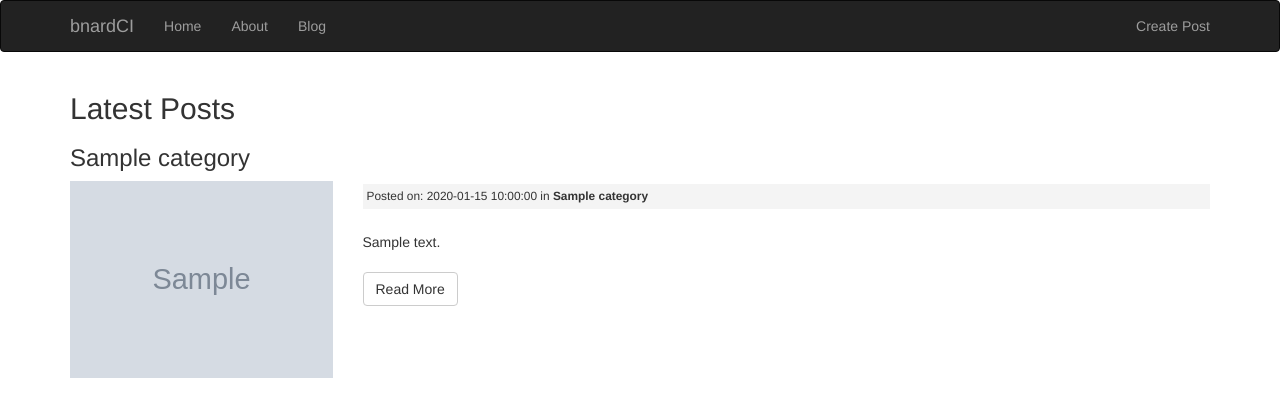
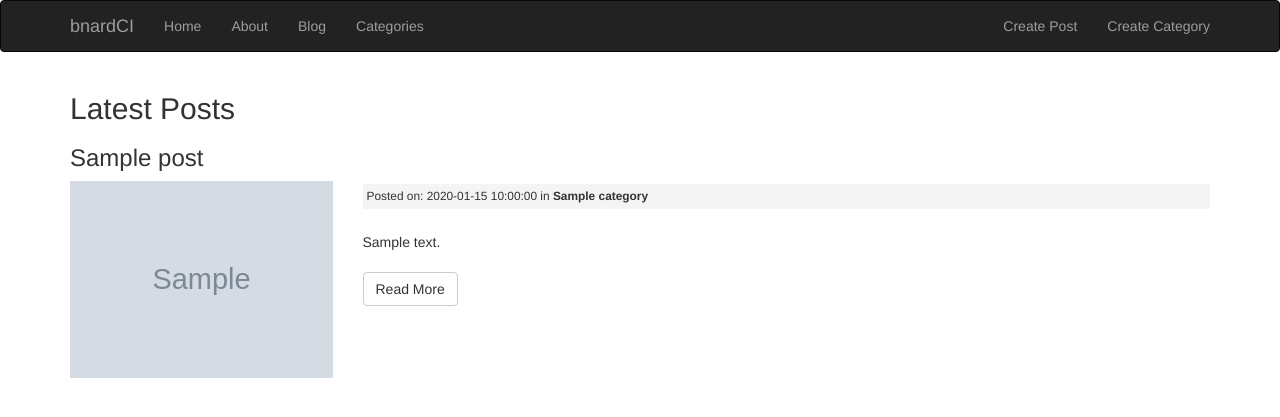
Before and after one commit to bnard-spn/blog-php-practice, a CodeIgniter app: page /bnardCI/posts in a window 1280 px wide. Shown: the top 417 px of the page. Run offline with CodeIgniter, Linux system fonts and the light colour scheme; tables that the repository leaves empty or names only in its code hold one stand-in row (values such as "Sample post"); grey boxes marked "Sample" are stand-in pictures; some libraries are stand-ins or nearby versions.

Commit message:
Added Category creation functionality and Posts view by Category

```diff
--- a/application/config/autoload.php
+++ b/application/config/autoload.php
@@ -132,4 +132,4 @@
 |
 |	$autoload['model'] = array('first_model' => 'first');
 */
-$autoload['model'] = array('post_model');
+$autoload['model'] = array('post_model', 'category_model');
--- a/application/config/routes.php
+++ b/application/config/routes.php
@@ -49,12 +49,18 @@
 | Examples:	my-controller/index	-> my_controller/index
 |		my-controller/my-method	-> my_controller/my_method
 */
-$route['posts'] = 'posts/index';
 $route['posts/create'] = 'posts/create';
 $route['posts/update'] = 'posts/update';
 $route['posts/upload'] = 'posts/upload';
 $route['posts/(:any)'] = 'posts/view/$1';
+$route['posts'] = 'posts/index';
+
+$route['default_controller'] = 'pages/view';
+
+$route['categories'] = 'categories/index';
+$route['categories/create'] = 'categories/create';
+$route['categories/posts/(:any)'] = 'categories/posts/$1';
+
 $route['(:any)'] = 'pages/view/$1';
-$route['default_controller'] = 'pages/view';
 $route['404_override'] = '';
 $route['translate_uri_dashes'] = FALSE;
--- /dev/null
+++ b/application/models/Category_model.php
@@ -0,0 +1,26 @@
+<?php
+
+	class Category_model extends CI_Model {
+		public function __construct() {
+			$this->load->database();
+		}
+
+		public function create_category() {
+			$data = array(
+					'name' => $this->input->post('name')
+				);
+
+			return $this->db->insert('categories', $data);
+		}
+
+		public function get_categories() {
+			$this->db->order_by('name');
+			$query = $this->db->get('categories');
+			return $query->result_array();
+		}
+
+		public function get_category($id) {
+			$query = $this->db->get_where('categories', array('id' => $id));
+			return $query->row();
+		}
+	}
--- a/application/models/Post_model.php
+++ b/application/models/Post_model.php
@@ -7,6 +7,7 @@
 
 		public function get_posts($slug = FALSE) {
 			if($slug === FALSE) {
+				$this->db->select('posts.id, posts.title, posts.slug, posts.body, posts.post_image, posts.created_at, categories.name');
 				$this->db->order_by('posts.id', 'DESC');
 				$this->db->join('categories', 'categories.id = posts.category_id');
 				$query = $this->db->get('posts');
@@ -63,4 +64,12 @@
 			$this->db->where('id', $this->input->post('id'));
 			return $this->db->update('posts', $data);
 		}
+
+		public function get_posts_by_category($category_id) {
+			$this->db->order_by('posts.id', 'DESC');
+			$this->db->order_by('posts.id', 'DESC');
+			$this->db->join('categories', 'categories.id = posts.category_id');
+			$query = $this->db->get_where('posts', array('category_id' => $category_id));
+			return $query->result_array();
+		}
 	}
--- /dev/null
+++ b/application/views/categories/index.php
@@ -0,0 +1,6 @@
+<h2><?= $title; ?></h2>
+<ul class="list-group">
+	<?php foreach($categories as $category) : ?>
+		<li class="list-group-item"><a href="<?php echo site_url('/categories/posts/'.$category['id']); ?> "><?php echo $category['name']; ?></a></li>
+	<?php endforeach; ?>
+</ul>
--- a/application/views/templates/header.php
+++ b/application/views/templates/header.php
@@ -16,9 +16,11 @@
 						<li><a href="<?php echo base_url(); ?>">Home</a></li>
 						<li><a href="<?php echo base_url(); ?>about">About</a></li>
 						<li><a href="<?php echo base_url(); ?>posts">Blog</a></li>
+						<li><a href="<?php echo base_url(); ?>categories">Categories</a></li>
 					</ul>
 					<ul class="nav navbar-nav navbar-right">
 						<li><a href="<?php echo base_url(); ?>posts/create">Create Post</a></li>
+						<li><a href="<?php echo base_url(); ?>categories/create">Create Category</a></li>
 					</ul>
 				</div>
 			</div>
```
Also changed, not shown: application/controllers/Categories.php (added, +36 -0 lines), application/views/categories/create.php (added, +11 -0 lines), assets/images/posts/wtf.PNG (added).
